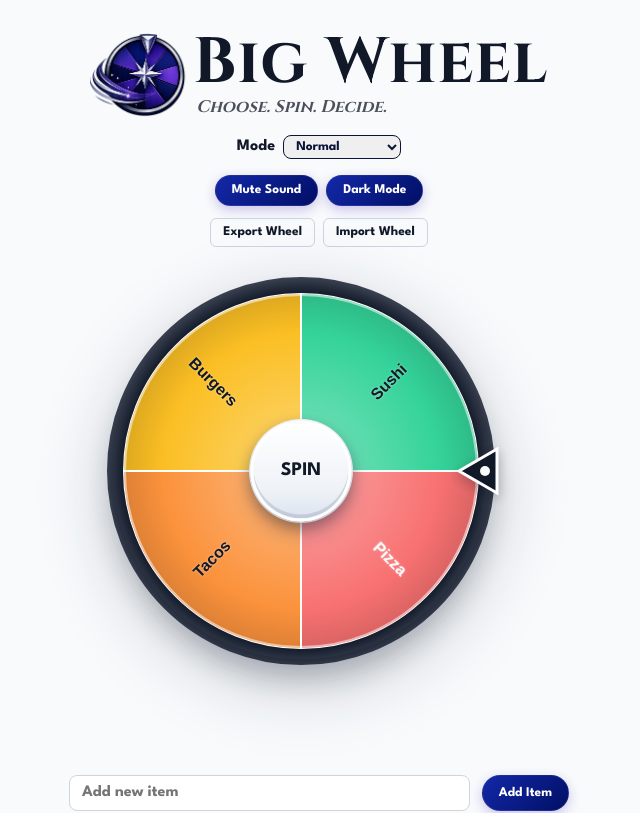
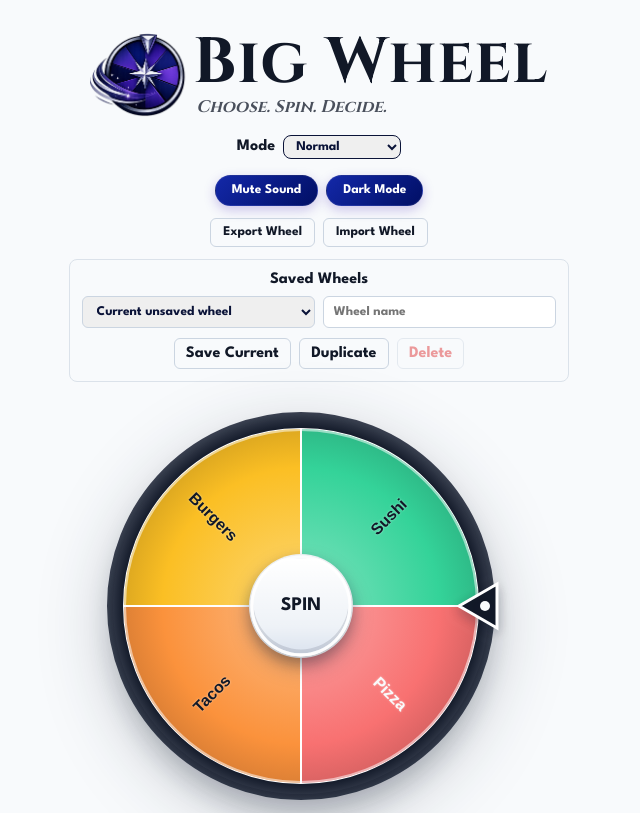
Before and after one commit to jamesdoom/wheel, a React (Vite) app: page / in a window 1280 px wide. Shown: the top 813 px of the page, without its empty margins (321-961 px from the left). Built offline with nearby package versions, Linux system fonts and the light colour scheme.

Commit message:
Add named saved wheels

```diff
--- a/src/App.css
+++ b/src/App.css
@@ -154,6 +154,66 @@ select {
   font-family: "WheelFont3", serif;
   font-size: 0.85rem;
   text-align: center;
+}
+
+.saved-wheel-panel {
+  width: min(500px, 100%);
+  margin: 0 auto 0.75rem;
+  padding: 0.75rem;
+  border: 1px solid #dbe2ea;
+  border-radius: 8px;
+  font-family: "WheelFont3", serif;
+}
+
+.saved-wheel-panel h2 {
+  margin: 0 0 0.6rem;
+  font-size: 1rem;
+  text-align: center;
+}
+
+.saved-wheel-fields {
+  display: grid;
+  grid-template-columns: 1fr 1fr;
+  gap: 0.5rem;
+}
+
+.saved-wheel-fields input,
+.saved-wheel-fields select {
+  min-width: 0;
+  padding: 0.5rem 0.6rem;
+  border: 1px solid #cbd5e1;
+  border-radius: 6px;
+}
+
+.saved-wheel-actions {
+  display: flex;
+  justify-content: center;
+  gap: 0.5rem;
+  margin-top: 0.6rem;
+}
+
+.saved-wheel-actions button {
+  padding: 0.45rem 0.7rem;
+  border: 1px solid #cbd5e1;
+  border-radius: 6px;
+  background: transparent;
+  color: inherit;
+  font: inherit;
+  font-weight: 700;
+  cursor: pointer;
+}
+
+.saved-wheel-actions button:hover:not(:disabled) {
+  background: rgba(148, 163, 184, 0.14);
+}
+
+.saved-wheel-actions button:disabled {
+  cursor: not-allowed;
+  opacity: 0.45;
+}
+
+.saved-wheel-actions .saved-wheel-delete {
+  color: #dc2626;
 }
 
 .visually-hidden {
@@ -421,6 +481,13 @@ select {
   border-color: #475569;
 }
 
+.dark-theme .saved-wheel-panel,
+.dark-theme .saved-wheel-fields input,
+.dark-theme .saved-wheel-fields select,
+.dark-theme .saved-wheel-actions button {
+  border-color: #475569;
+}
+
 .dark-theme input::placeholder {
   color: #9ca3af;
 }
@@ -467,6 +534,14 @@ select {
   }
 
   .config-actions {
+    flex-wrap: wrap;
+  }
+
+  .saved-wheel-fields {
+    grid-template-columns: 1fr;
+  }
+
+  .saved-wheel-actions {
     flex-wrap: wrap;
   }
 
--- a/src/App.tsx
+++ b/src/App.tsx
@@ -18,11 +18,18 @@ const ITEMS_STORAGE_KEY = "wheel-items";
 const MODE_STORAGE_KEY = "wheel-mode";
 const MUTED_STORAGE_KEY = "wheel-muted";
 const THEME_STORAGE_KEY = "wheel-theme";
+const SAVED_WHEELS_STORAGE_KEY = "wheel-library";
 
 type WheelConfig = {
   version: 1;
   mode: WheelMode;
   items: WheelItem[];
+};
+
+type SavedWheel = WheelConfig & {
+  id: string;
+  name: string;
+  updatedAt: string;
 };
 
 function getNextColor(index: number) {
@@ -164,6 +171,52 @@ function parseWheelConfig(rawConfig: string): WheelConfig {
   return { version: 1, mode, items: normalizedItems };
 }
 
+function parseSavedWheels(savedWheels: string | null): SavedWheel[] {
+  if (!savedWheels) return [];
+
+  try {
+    const parsedWheels = JSON.parse(savedWheels);
+    if (!Array.isArray(parsedWheels)) return [];
+
+    return parsedWheels.flatMap((rawWheel): SavedWheel[] => {
+      if (!rawWheel || typeof rawWheel !== "object") return [];
+
+      const wheel = rawWheel as Partial<SavedWheel>;
+      const name = typeof wheel.name === "string" ? wheel.name.trim() : "";
+      if (!name || !Array.isArray(wheel.items)) return [];
+
+      const items = wheel.items
+        .map((item, index) => createStoredItem(item, index))
+        .filter((item): item is WheelItem => item !== null);
+      if (items.length === 0) return [];
+
+      const mode =
+        wheel.mode === "elimination" || wheel.mode === "accumulation"
+          ? wheel.mode
+          : "normal";
+
+      return [
+        {
+          id:
+            typeof wheel.id === "string" && wheel.id
+              ? wheel.id
+              : crypto.randomUUID(),
+          name,
+          version: 1,
+          mode,
+          items,
+          updatedAt:
+            typeof wheel.updatedAt === "string"
+              ? wheel.updatedAt
+              : new Date().toISOString(),
+        },
+      ];
+    });
+  } catch {
+    return [];
+  }
+}
+
 function App() {
   const importInputRef = useRef<HTMLInputElement | null>(null);
   const [items, setItems] = useState<WheelItem[]>(() => {
@@ -194,6 +247,11 @@ function App() {
   const [addItemError, setAddItemError] = useState("");
   const [previousItemText, setPreviousItemText] = useState("");
   const [configStatus, setConfigStatus] = useState("");
+  const [savedWheels, setSavedWheels] = useState<SavedWheel[]>(() =>
+    parseSavedWheels(localStorage.getItem(SAVED_WHEELS_STORAGE_KEY)),
+  );
+  const [activeSavedWheelId, setActiveSavedWheelId] = useState("");
+  const [savedWheelName, setSavedWheelName] = useState("");
 
   const [isMuted, setIsMuted] = useState(() => {
     return localStorage.getItem(MUTED_STORAGE_KEY) === "true";
@@ -224,6 +282,10 @@ function App() {
   useEffect(() => {
     localStorage.setItem(THEME_STORAGE_KEY, theme);
   }, [theme]);
+
+  useEffect(() => {
+    localStorage.setItem(SAVED_WHEELS_STORAGE_KEY, JSON.stringify(savedWheels));
+  }, [savedWheels]);
 
   function handleAddItem() {
     const trimmedText = newItemText.trim();
@@ -275,6 +337,8 @@ function App() {
     setMode("normal");
     setNewItemText("");
     setAddItemError("");
+    setActiveSavedWheelId("");
+    setSavedWheelName("");
   }
 
   function handleExportWheel() {
@@ -297,6 +361,8 @@ function App() {
       const config = parseWheelConfig(await file.text());
       setItems(config.items);
       setMode(config.mode);
+      setActiveSavedWheelId("");
+      setSavedWheelName("");
       setAddItemError("");
       setConfigStatus(`Imported ${config.items.length} wheel items.`);
     } catch (error) {
@@ -308,6 +374,103 @@ function App() {
         importInputRef.current.value = "";
       }
     }
+  }
+
+  function loadSavedWheel(wheelId: string) {
+    const savedWheel = savedWheels.find((wheel) => wheel.id === wheelId);
+
+    if (!savedWheel) {
+      setActiveSavedWheelId("");
+      setSavedWheelName("");
+      return;
+    }
+
+    setItems(savedWheel.items.map((item) => ({ ...item })));
+    setMode(savedWheel.mode);
+    setActiveSavedWheelId(savedWheel.id);
+    setSavedWheelName(savedWheel.name);
+    setConfigStatus(`Loaded ${savedWheel.name}.`);
+  }
+
+  function handleSaveNamedWheel() {
+    const name = savedWheelName.trim();
+
+    if (!name) {
+      setConfigStatus("Enter a name before saving the wheel.");
+      return;
+    }
+
+    const updatedAt = new Date().toISOString();
+
+    if (activeSavedWheelId) {
+      setSavedWheels((currentWheels) =>
+        currentWheels.map((wheel) =>
+          wheel.id === activeSavedWheelId
+            ? { ...wheel, name, mode, items, updatedAt }
+            : wheel,
+        ),
+      );
+      setConfigStatus(`Updated ${name}.`);
+      return;
+    }
+
+    const savedWheel: SavedWheel = {
+      id: crypto.randomUUID(),
+      name,
+      version: 1,
+      mode,
+      items: items.map((item) => ({ ...item })),
+      updatedAt,
+    };
+
+    setSavedWheels((currentWheels) => [...currentWheels, savedWheel]);
+    setActiveSavedWheelId(savedWheel.id);
+    setConfigStatus(`Saved ${name}.`);
+  }
+
+  function handleDuplicateSavedWheel() {
+    const sourceWheel = savedWheels.find(
+      (wheel) => wheel.id === activeSavedWheelId,
+    );
+
+    if (!sourceWheel) {
+      setConfigStatus("Select a saved wheel before duplicating it.");
+      return;
+    }
+
+    const duplicate: SavedWheel = {
+      ...sourceWheel,
+      id: crypto.randomUUID(),
+      name: `${sourceWheel.name} Copy`,
+      items: sourceWheel.items.map((item) => ({
+        ...item,
+        id: crypto.randomUUID(),
+      })),
+      updatedAt: new Date().toISOString(),
+    };
+
+    setSavedWheels((currentWheels) => [...currentWheels, duplicate]);
+    setItems(duplicate.items.map((item) => ({ ...item })));
+    setMode(duplicate.mode);
+    setActiveSavedWheelId(duplicate.id);
+    setSavedWheelName(duplicate.name);
+    setConfigStatus(`Created ${duplicate.name}.`);
+  }
+
+  function handleDeleteSavedWheel() {
+    const savedWheel = savedWheels.find(
+      (wheel) => wheel.id === activeSavedWheelId,
+    );
+    if (!savedWheel) return;
+
+    if (!window.confirm(`Delete the saved wheel "${savedWheel.name}"?`)) return;
+
+    setSavedWheels((currentWheels) =>
+      currentWheels.filter((wheel) => wheel.id !== savedWheel.id),
+    );
+    setActiveSavedWheelId("");
+    setSavedWheelName("");
+    setConfigStatus(`Deleted ${savedWheel.name}.`);
   }
 
   return (
@@ -378,6 +541,45 @@ function App() {
             if (file) void handleImportWheel(file);
           }}
         />
+      </section>
+
+      <section className="saved-wheel-panel" aria-labelledby="saved-wheel-title">
+        <h2 id="saved-wheel-title">Saved Wheels</h2>
+
+        <div className="saved-wheel-fields">
+          <select
+            value={activeSavedWheelId}
+            aria-label="Select a saved wheel"
+            onChange={(event) => loadSavedWheel(event.target.value)}
+          >
+            <option value="">Current unsaved wheel</option>
+            {savedWheels.map((wheel) => (
+              <option value={wheel.id} key={wheel.id}>
+                {wheel.name}
+              </option>
+            ))}
+          </select>
+
+          <input
+            type="text"
+            value={savedWheelName}
+            placeholder="Wheel name"
+            aria-label="Saved wheel name"
+            onChange={(event) => setSavedWheelName(event.target.value)}
+          />
+        </div>
+
+        <div className="saved-wheel-actions">
+          <button onClick={handleSaveNamedWheel}>Save Current</button>
+          <button onClick={handleDuplicateSavedWheel}>Duplicate</button>
+          <button
+            className="saved-wheel-delete"
+            onClick={handleDeleteSavedWheel}
+            disabled={!activeSavedWheelId}
+          >
+            Delete
+          </button>
+        </div>
       </section>
 
       {configStatus && (
```
